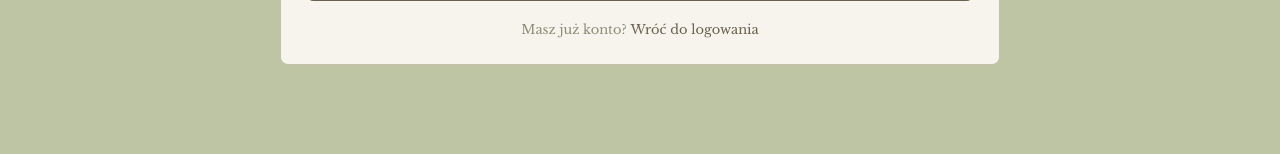
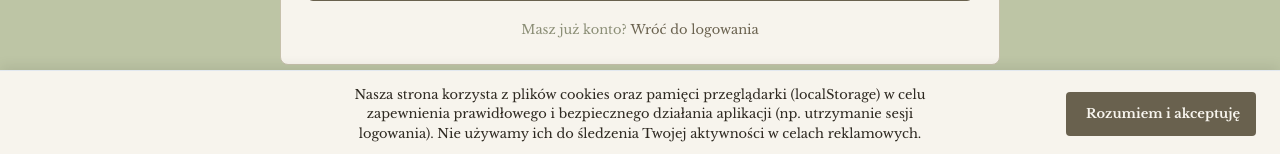
Before and after one commit to paweljabloniec12/ltw_calendar, a Next.js app: page /register in a window 1280 px wide. Shown: the part 643-797 px from the top of the page. Built offline with nearby package versions, Linux system fonts and the light colour scheme; no server answers.

Commit message:
New img, new desc, cookie banner

```diff
--- a/app/globals.css
+++ b/app/globals.css
@@ -1881,6 +1881,94 @@ textarea {
 /* QR popup */
 .qr-pop {
   max-width: 140px;
+}
+
+/* ─── BANER COOKIES (STYLIZACJA APLIKACJI) ─── */
+
+.cookie-banner {
+  position: fixed;
+  bottom: 0;
+  left: 0;
+  right: 0;
+  background-color: var(--off-white);
+  border-top: 1px solid #e2e8f0;
+  box-shadow: 0 -4px 12px rgba(0, 0, 0, 0.08);
+  padding: 16px 24px;
+  z-index: 9999;
+  display: flex;
+  align-items: center;
+  justify-content: center;
+  flex-direction: column; /* Na telefonach: elementy jeden pod drugim */
+  gap: 14px;
+  animation: cookieSlideUp 0.3s ease-out;
+}
+
+.cookie-banner-text {
+  margin: 0;
+  font-size: 13px;
+  color: var(--charcoal);
+  max-width: 100%;
+  line-height: 1.5;
+  text-align: center;
+}
+
+.cookie-banner-btn {
+  background-color: var(--brown);
+  color: var(--off-white);
+  border: none;
+  padding: 8px 20px;
+  border-radius: 4px;
+  font-size: 13px;
+  font-weight: 600;
+  cursor: pointer;
+  transition: background-color 0.2s ease;
+  white-space: nowrap;
+}
+
+.cookie-banner-btn:hover {
+  background-color: var(--sage);
+}
+
+/* ── Układ dla komputerów i tabletów (Desktop) ── */
+@media (min-width: 768px) {
+  .cookie-banner {
+    flex-direction: row;
+    justify-content: space-between;
+    gap: 24px;
+    padding: 14px 24px;
+  }
+
+  /* TRIK RÓWNOWAŻĄCY: Tworzymy niewidzialny "odważnik" po lewej stronie,
+     który ma dokładnie taką samą szerokość jak przycisk po prawej.
+     Dzięki temu przeglądarka perfekcyjnie centruje środkowy tekst na ekranie! */
+  .cookie-banner::before {
+    content: "";
+    display: block;
+    width: 190px;
+    flex-shrink: 0;
+  }
+
+  .cookie-banner-text {
+    max-width: 580px; /* Zamyka tekst dokładnie wewnątrz Twoich ZIELONYCH linii */
+    flex: 1;
+    text-align: center;
+  }
+
+  .cookie-banner-btn {
+    width: 190px; /* Sztywna szerokość dopasowana do elementu ::before */
+    text-align: center;
+    flex-shrink: 0;
+  }
+}
+
+/* Animacja wysuwania się baneru z dołu ekranu */
+@keyframes cookieSlideUp {
+  from {
+    transform: translateY(100%);
+  }
+  to {
+    transform: translateY(0);
+  }
 }
 
 /* ==================================================
--- a/app/layout.tsx
+++ b/app/layout.tsx
@@ -1,5 +1,6 @@
 import type { Metadata, Viewport } from "next";
 import { SiteHeader } from "@/components/site-header";
+import { CookieBanner } from "@/components/CookieBanner";
 import "./globals.css";
 
 export const metadata: Metadata = {
@@ -22,6 +23,7 @@ export default function RootLayout({
       <body>
         <SiteHeader />
         {children}
+        <CookieBanner />
       </body>
     </html>
   );
--- /dev/null
+++ b/components/CookieBanner.tsx
@@ -0,0 +1,38 @@
+"use client";
+
+import { useState, useEffect } from "react";
+
+export function CookieBanner() {
+  const [isVisible, setIsVisible] = useState(false);
+
+  useEffect(() => {
+    // Sprawdzamy, czy użytkownik już wcześniej zamknął baner
+    const hasConsent = localStorage.getItem("ltw-cookie-consent");
+    if (!hasConsent) {
+      setIsVisible(true);
+    }
+  }, []);
+
+  const handleAccept = () => {
+    localStorage.setItem("ltw-cookie-consent", "accepted");
+    setIsVisible(false);
+  };
+
+  if (!isVisible) return null;
+
+  return (
+    <div className="cookie-banner">
+      <p className="cookie-banner-text">
+        Nasza strona korzysta z plików cookies oraz pamięci przeglądarki (localStorage) w celu zapewnienia prawidłowego i bezpiecznego działania aplikacji (np. utrzymanie sesji logowania). Nie używamy ich do śledzenia Twojej aktywności w celach reklamowych.
+      </p>
+
+      <button
+        onClick={handleAccept}
+        type="button"
+        className="cookie-banner-btn"
+      >
+        Rozumiem i akceptuję
+      </button>
+    </div>
+  );
+}
--- a/lib/services.ts
+++ b/lib/services.ts
@@ -6,16 +6,16 @@ export const serviceTypes = [
   "Zespół",
   "DJ",
   "Dekoracje",
+  "Salon sukni ślubnych",
+  "Bar",
   "Beauty",
-  "Bar",
   "Cukiernia",
   "Atrakcje",
-  "Samochód",
   "Content Creator",
   "Oprawa muzyczna",
   "Animacje",
-  "Salon ślubny",
   "Sala weselna",
+  "Samochód",
 ] as const satisfies readonly ServiceType[];
 
 export const serviceHints: Record<ServiceType, string> = {
@@ -32,6 +32,6 @@ export const serviceHints: Record<ServiceType, string> = {
   "Content Creator": "Relacje social media i materiały z dnia ślubu",
   "Oprawa muzyczna": "Muzyka ceremonii i kameralne występy",
   Animacje: "Animacje dla dzieci i gości",
-  "Salon ślubny": "Salon sukien ślubnych i dodatków",
+  "Salon sukni ślubnych": "Salon sukien ślubnych i dodatków",
   "Sala weselna": "Przestrzeń do celebracji i organizacji wesela",
 };
```
Also changed, not shown: components/availability-search.tsx (+39 -0 lines), lib/types.ts (+4 -4 lines), public/img/animavocali.jpg (added), public/img/patrycja-hank-fotografia.jpg (added).
